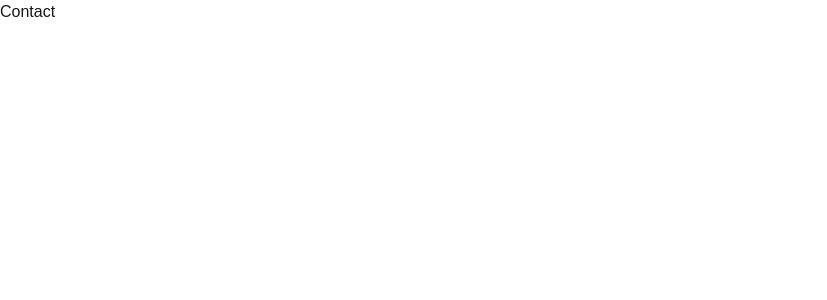
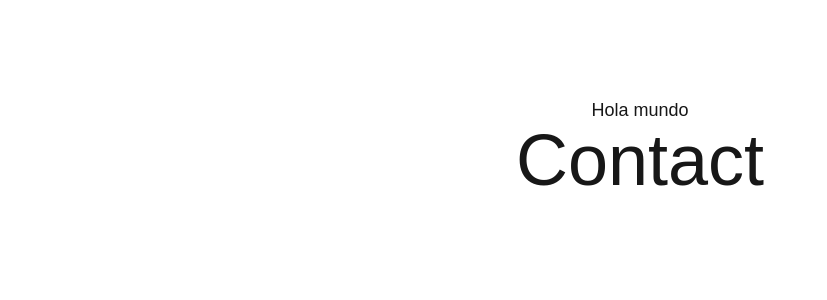
Before and after one commit to arco14/curso-nextjs, a Next.js app: page /contact in a window 1280 px wide. Shown: the top 300 px of the page, without its empty margins (0-827 px from the left). Built offline with nearby package versions, Linux system fonts and the light colour scheme.

Commit message:
Layouts anidados

```diff
--- a/app/about/page.tsx
+++ b/app/(general)/about/page.tsx
@@ -7,8 +7,6 @@ export const metadata :  Metadata = {
 };
 export default function AboutPage () {
     return (
-        <>
-            <span>about</span>
-        </>
+        <span className="text-7xl">About page</span>
     )
 }
--- a/app/pricing/page.tsx
+++ b/app/(general)/contact/page.tsx
@@ -1,14 +1,15 @@
 import { Metadata } from "next";
 
 export const metadata: Metadata = {
- title: 'SEO praciong',
- description: 'SEO descripcion pracing',
+ title: 'SEO Contact',
+ description: 'SEO descripcion contatco',
  keywords: ['Test', 'Page contact', 'metadas']
 };
-export default function PricingPage () {
+
+export default function ContactPage () {
     return (
         <>
-            <span>Pricing</span>
+            <span className="text-7xl">Contact</span>
         </>
     )
 }
--- /dev/null
+++ b/app/(general)/layout.tsx
@@ -0,0 +1,13 @@
+
+export default function AboutLayout({
+ children
+}: {
+ children: React.ReactNode;
+}) {
+  return (
+    <main className="flex flex-col items-center p-24">
+            <span className="text-lg">Hola mundo</span>
+            { children }
+        </main>
+  );
+}
--- a/app/contact/page.tsx
+++ b/app/(general)/pricing/page.tsx
@@ -1,15 +1,14 @@
 import { Metadata } from "next";
 
 export const metadata: Metadata = {
- title: 'SEO Contact',
- description: 'SEO descripcion contatco',
+ title: 'SEO praciong',
+ description: 'SEO descripcion pracing',
  keywords: ['Test', 'Page contact', 'metadas']
 };
-
-export default function ContactPage () {
+export default function PricingPage () {
     return (
         <>
-            <span>Contact</span>
+            <span className="text-7xl">Pricing</span>
         </>
     )
 }
```
